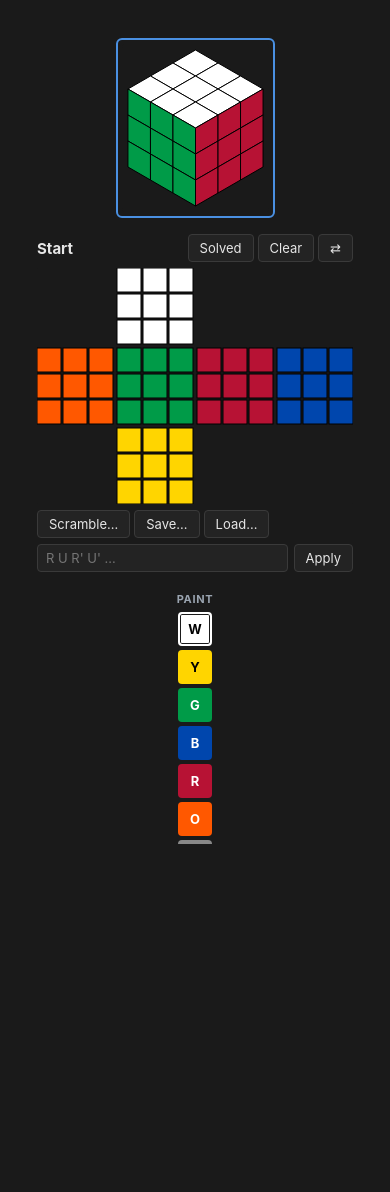
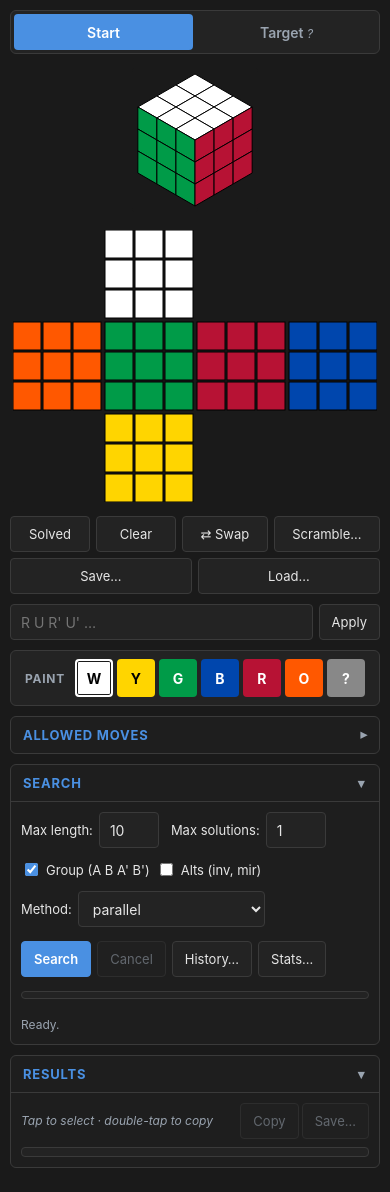
Before and after one commit to MichaelEight/web-cube-algorithm-searcher, a React (Vite) app: page / in a window 390 px wide. Before the commit the page ends 844 px from the top, so only its background shows below. Built offline with nearby package versions, Linux system fonts and the light colour scheme.

Commit message:
fix: Add mobile support

```diff
--- a/src/App.tsx
+++ b/src/App.tsx
@@ -61,14 +61,22 @@ function clearState(): CubeState {
 
 export default function App() {
   const viewport = useViewport()
+  const isMobile = viewport.w < 780
   const cubeDims = useMemo(() => {
-    // Fit cube net into viewport: pick sticker size so 3 nets stack fits row height ~45% viewport
+    if (isMobile) {
+      // net width = 4 * (3s + 2g) + 3 * fg = 12s + 8g + 3fg = 12s + 16 + 12 = 12s + 28
+      // solve for stickerSize so net fits viewport width with ~20px padding each side
+      const availW = viewport.w - 24
+      const maxByWidth = Math.floor((availW - 28) / 12)
+      const maxByHeight = Math.floor((viewport.h * 0.35 - 8) / 9)
+      const sticker = Math.max(16, Math.min(32, Math.min(maxByWidth, maxByHeight)))
+      return { sticker, scale3d: Math.max(14, Math.min(22, Math.floor(sticker * 0.85))) }
+    }
     const maxNetHeight = Math.max(140, Math.min(260, viewport.h * 0.36))
-    // net height = 9 * sticker + 6 gap + 2 face_gap = 9s + 8 (with gap=2, face_gap=4)
     const sticker = Math.max(12, Math.min(24, Math.floor((maxNetHeight - 8) / 9)))
     const scale3d = Math.max(14, Math.min(26, Math.floor(sticker * 1.15)))
     return { sticker, scale3d }
-  }, [viewport.h])
+  }, [viewport.w, viewport.h, isMobile])
 
   const [startState, setStartState] = useState<CubeState>(() => [...SOLVED])
   const [targetState, setTargetState] = useState<CubeState>(() => [...SOLVED])
@@ -347,6 +355,192 @@ export default function App() {
   const stickerSize = cubeDims.sticker
   const cube3dScale = cubeDims.scale3d
 
+  const currentState = activeCube === 'start' ? startState : targetState
+  const setCurrentState = (s: CubeState) => {
+    if (activeCube === 'start') setStartState(s); else setTargetState(s)
+  }
+  const currentMovesText = activeCube === 'start' ? startMovesText : targetMovesText
+  const setCurrentMovesText = activeCube === 'start' ? setStartMovesText : setTargetMovesText
+  const currentMovesStatus = activeCube === 'start' ? startMovesStatus : targetMovesStatus
+
+  const searchPanelBody = (
+    <>
+      <div className="row" style={{ gap: 12 }}>
+        <label className="field-label">
+          Max length:
+          <input
+            type="number" min={1} max={14} value={maxDepth}
+            onChange={(e) => setMaxDepth(Math.max(1, Math.min(14, parseInt(e.target.value || '0', 10) || 1)))}
+            style={{ width: 60 }}
+          />
+        </label>
+        <label className="field-label">
+          Max solutions:
+          <input
+            type="number" min={1} max={50} value={maxSolutions}
+            onChange={(e) => setMaxSolutions(Math.max(1, Math.min(50, parseInt(e.target.value || '0', 10) || 1)))}
+            style={{ width: 60 }}
+          />
+        </label>
+      </div>
+      <div className="row" style={{ marginTop: 4 }}>
+        <label className="check-label">
+          <input type="checkbox" checked={groupTerms} onChange={(e) => setGroupTerms(e.target.checked)} />
+          Group (A B A' B')
+        </label>
+        <label className="check-label">
+          <input type="checkbox" checked={showAlts} onChange={(e) => setShowAlts(e.target.checked)} />
+          Alts (inv, mir)
+        </label>
+      </div>
+      <div className="row" style={{ marginTop: 4 }}>
+        <span className="check-label">Method:</span>
+        <div className="tooltip-wrap">
+          <select value={method} onChange={(e) => setMethod(e.target.value as Method)}>
+            <option value="iddfs">iddfs</option>
+            <option value="bidir">bidir (concrete target)</option>
+            <option value="parallel">parallel</option>
+          </select>
+          <div className="tooltip">
+            {`iddfs — default. Supports don't-care targets.
+bidir — full target only. Big speedup at depth 9+.
+parallel — multi-worker DFS. Deep HTM exhaustive.`}
+          </div>
+        </div>
+      </div>
+      <div className="row" style={{ marginTop: 6 }}>
+        <button className="accent" onClick={startSearch} disabled={searching}>Search</button>
+        <button onClick={cancelSearch} disabled={!searching}>Cancel</button>
+        <button onClick={() => setShowHistory(true)}>History…</button>
+        <button onClick={() => setShowStats(true)}>Stats…</button>
+      </div>
+      <div className="progress" style={{ marginTop: 6 }}>
+        <div className="progress-bar" style={{ width: `${progressPct}%` }} />
+      </div>
+      <div className="status" style={{ marginTop: 2 }}>{depthText}</div>
+      <div className="status" style={{ whiteSpace: 'pre-wrap', minHeight: 0 }}>{status}</div>
+    </>
+  )
+
+  const resultsBody = (
+    <>
+      <div className="row" style={{ justifyContent: 'space-between' }}>
+        <span className="hint">Tap to select · double-tap to copy</span>
+        <div className="row" style={{ gap: 3 }}>
+          <button onClick={copySelected} disabled={selectedResult === null}>Copy</button>
+          <button onClick={saveSelectedAlg} disabled={selectedResult === null}>Save…</button>
+        </div>
+      </div>
+      <ResultsList
+        lines={lines}
+        selectedIdx={selectedResult}
+        onSelect={setSelectedResult}
+        onCopy={copyToClipboard}
+      />
+    </>
+  )
+
+  const modals = (
+    <>
+      <HistoryDialog
+        open={showHistory}
+        onClose={() => setShowHistory(false)}
+        grouped={groupTerms}
+        onLoadStart={(s) => { setStartState(s); setShowHistory(false) }}
+        onLoadTarget={(s) => { setTargetState(s); setShowHistory(false) }}
+        onLoadBoth={(s, t) => { setStartState(s); setTargetState(t); setShowHistory(false) }}
+      />
+      <StatsDialog open={showStats} onClose={() => setShowStats(false)} />
+      <LoadStateDialog
+        open={loadTarget !== null}
+        onClose={() => setLoadTarget(null)}
+        onLoad={(s) => {
+          if (loadTarget === 'start') setStartState(s)
+          else if (loadTarget === 'target') setTargetState(s)
+        }}
+      />
+    </>
+  )
+
+  if (isMobile) {
+    const applyCurrent = () => applyMoves(activeCube)
+    return (
+      <div className="app app-mobile">
+        <div className="mobile-tabs">
+          <button
+            className={`tab${activeCube === 'start' ? ' active' : ''}`}
+            onClick={() => setActiveCube('start')}
+          >Start</button>
+          <button
+            className={`tab${activeCube === 'target' ? ' active' : ''}`}
+            onClick={() => setActiveCube('target')}
+          >Target <span className="hint">?</span></button>
+        </div>
+
+        <div className="mobile-3d">
+          <Cube3D state={currentState} scale={cube3dScale} />
+        </div>
+
+        <div className="mobile-net">
+          <CubeNet
+            state={currentState}
+            onChange={setCurrentState}
+            selectedColor={selectedColor}
+            stickerSize={stickerSize}
+            onActivate={() => { /* already active via tab */ }}
+          />
+        </div>
+
+        <div className="mobile-actions">
+          <button onClick={() => setCurrentState([...SOLVED])}>Solved</button>
+          <button onClick={() => setCurrentState(clearState())}>Clear</button>
+          {activeCube === 'start'
+            ? <button onClick={swap} title="Swap">⇄ Swap</button>
+            : <button onClick={() => setTargetState([...startState])}>← Start</button>}
+          <button onClick={() => scramble(activeCube)}>Scramble…</button>
+          <button onClick={() => saveStatePrompt(activeCube)}>Save…</button>
+          <button onClick={() => setLoadTarget(activeCube)}>Load…</button>
+        </div>
+
+        <div className="mobile-moves-input">
+          <input
+            type="text"
+            placeholder="R U R' U' …"
+            value={currentMovesText}
+            onChange={(e) => setCurrentMovesText(e.target.value)}
+            onKeyDown={(e) => { if (e.key === 'Enter') applyCurrent() }}
+          />
+          <button onClick={applyCurrent}>Apply</button>
+        </div>
+        {currentMovesStatus && <div className="status">{currentMovesStatus}</div>}
+
+        <div className="mobile-palette">
+          <span className="palette-title">Paint</span>
+          <Palette active={selectedColor} onSelect={setSelectedColor} direction="horizontal" />
+        </div>
+
+        <details className="mobile-section">
+          <summary>Allowed moves</summary>
+          <div className="mobile-section-body">
+            <MoveSelector toggles={toggles} setToggles={setToggles} />
+          </div>
+        </details>
+
+        <details className="mobile-section" open>
+          <summary>Search</summary>
+          <div className="mobile-section-body panel">{searchPanelBody}</div>
+        </details>
+
+        <details className="mobile-section" open>
+          <summary>Results {lastSolutions.length > 0 ? `(${lastSolutions.length})` : ''}</summary>
+          <div className="mobile-section-body panel results-panel">{resultsBody}</div>
+        </details>
+
+        {modals}
+      </div>
+    )
+  }
+
   return (
     <div className="app">
       <div className="cube-nets">
@@ -443,70 +637,7 @@ export default function App() {
 
         <div className="panel">
           <div className="panel-title">Search</div>
-          <div className="row" style={{ gap: 12 }}>
-            <label className="field-label">
-              Max length:
-              <input
-                type="number"
-                min={1}
-                max={14}
-                value={maxDepth}
-                onChange={(e) => setMaxDepth(Math.max(1, Math.min(14, parseInt(e.target.value || '0', 10) || 1)))}
-                style={{ width: 60 }}
-              />
-            </label>
-            <label className="field-label">
-              Max solutions:
-              <input
-                type="number"
-                min={1}
-                max={50}
-                value={maxSolutions}
-                onChange={(e) => setMaxSolutions(Math.max(1, Math.min(50, parseInt(e.target.value || '0', 10) || 1)))}
-                style={{ width: 60 }}
-              />
-            </label>
-          </div>
-
-          <div className="row" style={{ marginTop: 4 }}>
-            <label className="check-label">
-              <input type="checkbox" checked={groupTerms} onChange={(e) => setGroupTerms(e.target.checked)} />
-              Group (A B A' B')
-            </label>
-            <label className="check-label">
-              <input type="checkbox" checked={showAlts} onChange={(e) => setShowAlts(e.target.checked)} />
-              Alts (inv, mir)
-            </label>
-          </div>
-
-          <div className="row" style={{ marginTop: 4 }}>
-            <span className="check-label">Method:</span>
-            <div className="tooltip-wrap">
-              <select value={method} onChange={(e) => setMethod(e.target.value as Method)}>
-                <option value="iddfs">iddfs</option>
-                <option value="bidir">bidir (concrete target)</option>
-                <option value="parallel">parallel</option>
-              </select>
-              <div className="tooltip">
-                {`iddfs — default. Supports don't-care targets.
-bidir — full target only. Big speedup at depth 9+.
-parallel — multi-worker DFS. Deep HTM exhaustive.`}
-              </div>
-            </div>
-          </div>
-
-          <div className="row" style={{ marginTop: 6 }}>
-            <button className="accent" onClick={startSearch} disabled={searching}>Search</button>
-            <button onClick={cancelSearch} disabled={!searching}>Cancel</button>
-            <button onClick={() => setShowHistory(true)}>History…</button>
-            <button onClick={() => setShowStats(true)}>Stats…</button>
-          </div>
-
-          <div className="progress" style={{ marginTop: 6 }}>
-            <div className="progress-bar" style={{ width: `${progressPct}%` }} />
-          </div>
-          <div className="status" style={{ marginTop: 2 }}>{depthText}</div>
-          <div className="status" style={{ whiteSpace: 'pre-wrap', flex: 1, overflow: 'auto', minHeight: 0 }}>{status}</div>
+          {searchPanelBody}
         </div>
 
         <div className="panel results-panel">
@@ -527,23 +658,7 @@ parallel — multi-worker DFS. Deep HTM exhaustive.`}
         </div>
       </div>
 
-      <HistoryDialog
-        open={showHistory}
-        onClose={() => setShowHistory(false)}
-        grouped={groupTerms}
-        onLoadStart={(s) => { setStartState(s); setShowHistory(false) }}
-        onLoadTarget={(s) => { setTargetState(s); setShowHistory(false) }}
-        onLoadBoth={(s, t) => { setStartState(s); setTargetState(t); setShowHistory(false) }}
-      />
-      <StatsDialog open={showStats} onClose={() => setShowStats(false)} />
-      <LoadStateDialog
-        open={loadTarget !== null}
-        onClose={() => setLoadTarget(null)}
-        onLoad={(s) => {
-          if (loadTarget === 'start') setStartState(s)
-          else if (loadTarget === 'target') setTargetState(s)
-        }}
-      />
+      {modals}
     </div>
   )
 }
--- a/src/styles.css
+++ b/src/styles.css
@@ -467,7 +467,169 @@ select {
   .bottom-grid > .results-panel { grid-column: 1 / -1; }
 }
 
-@media (max-width: 900px) {
-  .cube-nets { flex-wrap: wrap; }
-  .categories-grid { grid-template-columns: 1fr; }
+/* ---------- mobile ---------- */
+
+@media (max-width: 779px) {
+  html, body, #root {
+    height: auto;
+    min-height: 100%;
+    overflow-y: auto;
+    overflow-x: hidden;
+  }
 }
+
+.app-mobile {
+  height: auto;
+  min-height: 100vh;
+  padding: 10px;
+  padding-bottom: 24px;
+  gap: 10px;
+  display: flex;
+  flex-direction: column;
+}
+
+.mobile-tabs {
+  display: grid;
+  grid-template-columns: 1fr 1fr;
+  gap: 4px;
+  background: var(--panel);
+  border: 1px solid var(--border);
+  border-radius: 6px;
+  padding: 3px;
+}
+.mobile-tabs .tab {
+  background: transparent;
+  border: none;
+  padding: 8px 10px;
+  font-size: 14px;
+  font-weight: 600;
+  color: var(--fg-dim);
+  border-radius: 4px;
+}
+.mobile-tabs .tab.active {
+  background: var(--accent);
+  color: #fff;
+}
+
+.mobile-3d {
+  display: flex;
+  justify-content: center;
+  padding: 4px 0;
+}
+
+.mobile-net {
+  display: flex;
+  justify-content: center;
+  padding: 4px 0;
+}
+
+.mobile-actions {
+  display: flex;
+  flex-wrap: wrap;
+  gap: 6px;
+  justify-content: center;
+}
+.mobile-actions button {
+  flex: 1 1 auto;
+  min-width: 80px;
+  padding: 8px 10px;
+  font-size: 13px;
+}
+
+.mobile-moves-input {
+  display: flex;
+  gap: 6px;
+}
+.mobile-moves-input input {
+  flex: 1;
+  min-width: 0;
+  padding: 8px;
+  font-size: 14px;
+}
+.mobile-moves-input button { padding: 8px 14px; }
+
+.mobile-palette {
+  background: var(--panel);
+  border: 1px solid var(--border);
+  border-radius: 6px;
+  padding: 8px;
+  display: flex;
+  align-items: center;
+  gap: 10px;
+  flex-wrap: wrap;
+  justify-content: center;
+}
+.mobile-palette .palette-title { font-size: 12px; }
+.mobile-palette .palette-btn {
+  width: 38px;
+  height: 38px;
+  font-size: 14px;
+}
+
+.mobile-section {
+  background: var(--panel-soft);
+  border: 1px solid var(--border);
+  border-radius: 6px;
+  overflow: hidden;
+}
+.mobile-section > summary {
+  list-style: none;
+  padding: 10px 12px;
+  cursor: pointer;
+  font-weight: 700;
+  font-size: 13px;
+  color: var(--accent);
+  text-transform: uppercase;
+  letter-spacing: 0.06em;
+  position: relative;
+  user-select: none;
+}
+.mobile-section > summary::-webkit-details-marker { display: none; }
+.mobile-section > summary::after {
+  content: '▾';
+  position: absolute;
+  right: 14px;
+  top: 50%;
+  transform: translateY(-50%) rotate(-90deg);
+  transition: transform 0.15s;
+  color: var(--fg-dim);
+}
+.mobile-section[open] > summary::after { transform: translateY(-50%) rotate(0); }
+.mobile-section-body {
+  padding: 8px 10px;
+  border-top: 1px solid var(--border);
+}
+.mobile-section-body.panel {
+  border-radius: 0;
+  border: none;
+  border-top: 1px solid var(--border);
+  background: transparent;
+  padding: 10px;
+}
+
+.app-mobile button {
+  padding: 8px 12px;
+  font-size: 13px;
+  min-height: 36px;
+}
+.app-mobile input[type="text"],
+.app-mobile input[type="number"],
+.app-mobile select {
+  padding: 7px 10px;
+  font-size: 14px;
+  min-height: 36px;
+}
+
+.app-mobile .results-list { max-height: 50vh; }
+.app-mobile .move-selector-panel {
+  border: none;
+  background: transparent;
+  padding: 0;
+}
+.app-mobile .categories-grid { grid-template-columns: 1fr 1fr; gap: 6px; }
+.app-mobile .move-pill { padding: 8px 0; font-size: 14px; min-height: 32px; }
+
+@media (max-width: 420px) {
+  .app-mobile .categories-grid { grid-template-columns: 1fr; }
+  .app-mobile .face-grid.cols-2 { grid-template-columns: 1fr 1fr; }
+}
```
